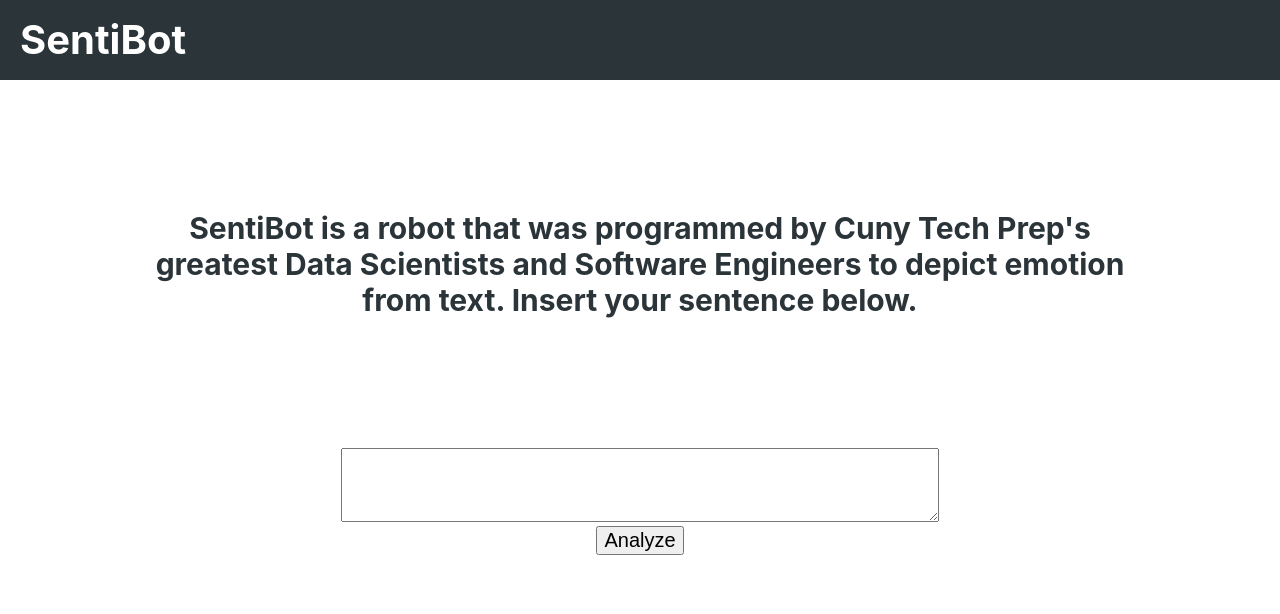
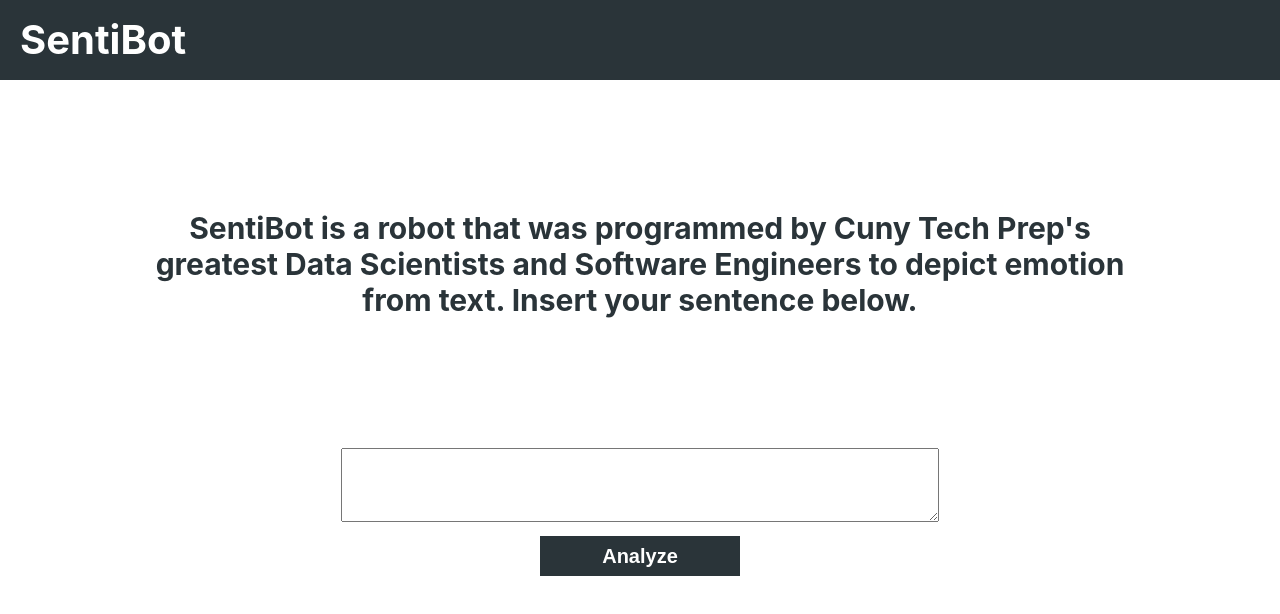
Before and after one commit to EfazAhmed/SentiBot, a React (Create React App) app: page / in a window 1280 px wide. Shown: the top 614 px of the page. Built offline with nearby package versions, Linux system fonts and the light colour scheme.

Commit message:
Checked functionality of the button and input by creating an alert message using the textarea text

```diff
--- a/src/components/Form.js
+++ b/src/components/Form.js
@@ -11,7 +11,7 @@
         }
     }
 
-    handleTextChange = (event) => {
+    handleTextChange = event => {
         this.setState(
             {
                 text: event.target.value
@@ -19,10 +19,14 @@
         )
     }
 
+    handleSubmit = event => {
+        alert(`${this.state.text}`)
+    }
+
     render() {
         return (
             <div>
-                <form>
+                <form onSubmit={this.handleSubmit}>
                     <div>
                         <textarea
                             type='text'
--- a/src/styles/Index.css
+++ b/src/styles/Index.css
@@ -61,4 +61,13 @@
 
 .MainContentClass button {
     font-size: 20px;
+    width: 200px;
+    height: 40px;
+    color: white;
+    font-weight: bold;
+    background-color: #2A3439;
+    border: None;
+    text-decoration: None;
+    cursor: pointer;
+    margin-top: 10px;
 }
```
